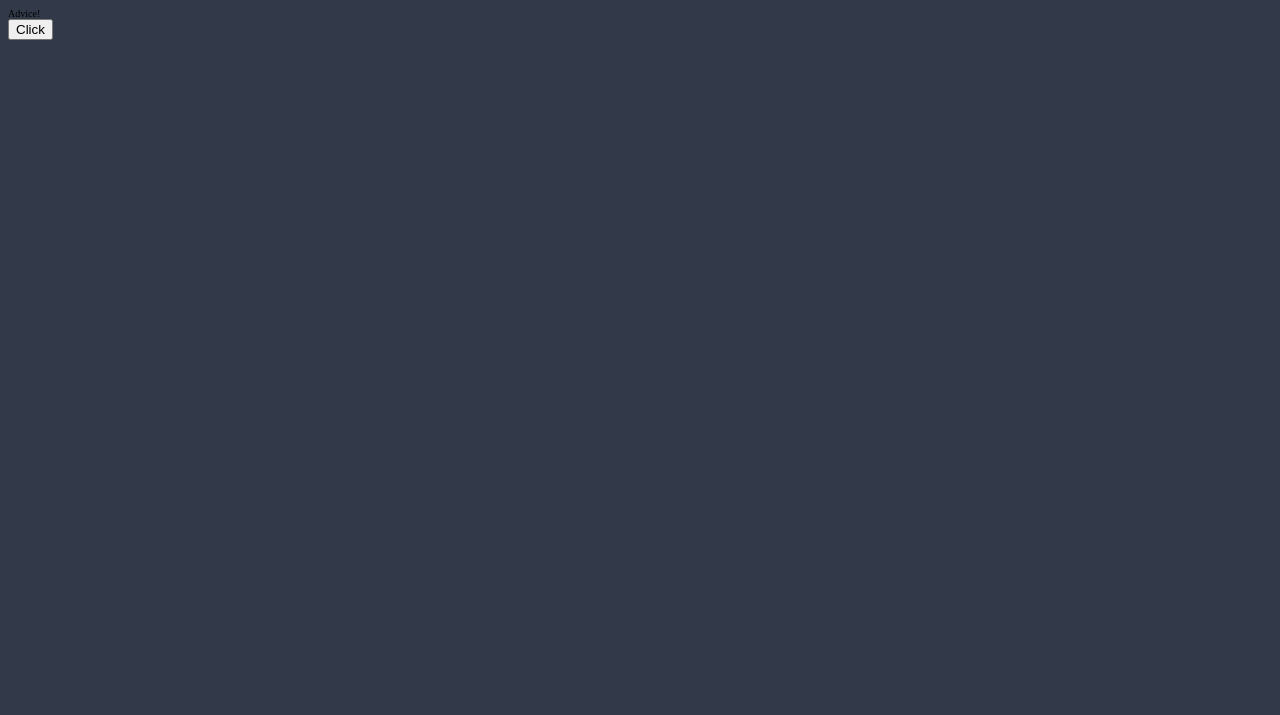
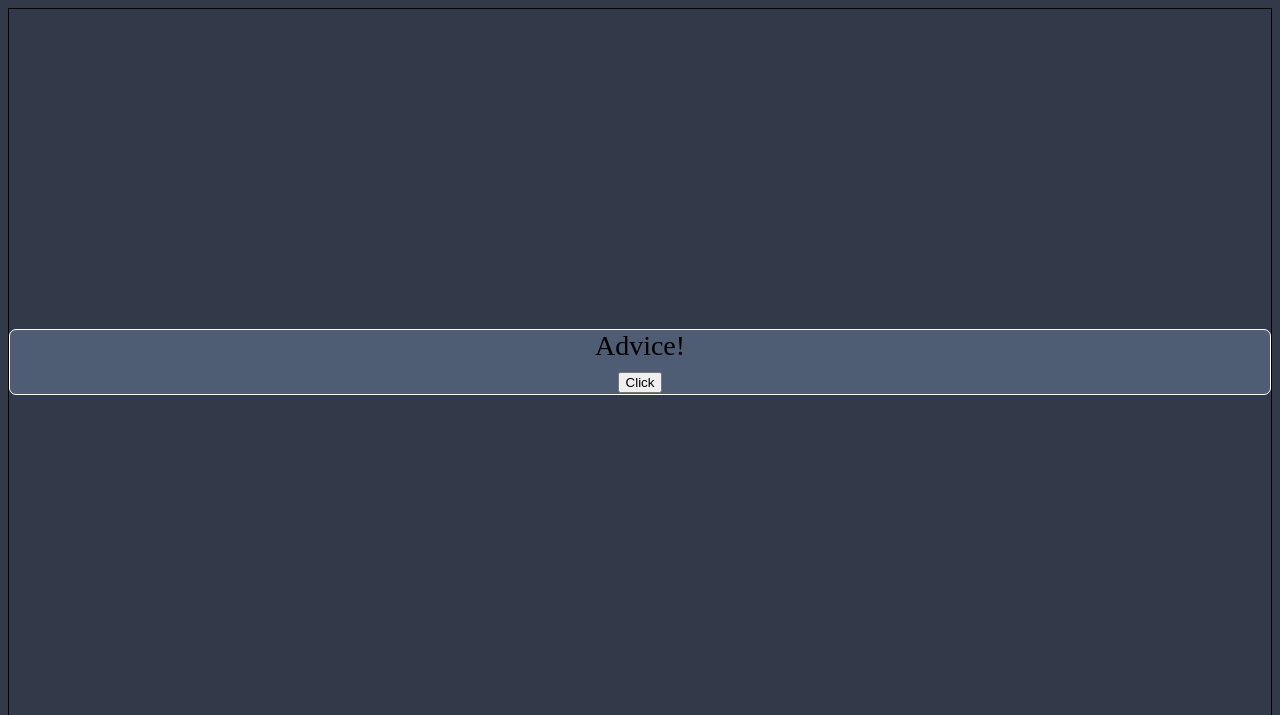
Before and after one commit to tristenseng/daily-affirmations-app, a plain HTML site: page index.html in a window 1280 px wide. Shown: the top 715 px of the page. Drawn offline with Linux system fonts and the light colour scheme.

Commit message:
added basic styling css and containers html

```diff
--- a/css/styles.css
+++ b/css/styles.css
@@ -4,8 +4,9 @@
     --gray-blue: hsl(217, 19%, 38%);
     --dark-gray-blue: hsl(217, 19%, 24%);
     --dark-blue: hsl(218, 23%, 16%);
-    font-size: 10px;
+    font-size: 28px;
 }
+
 @font-face {
     font-family: Manrope;
     src: url(https://fonts.google.com/specimen/Manrope);
@@ -15,8 +16,16 @@ body {
     background-color: var(--dark-gray-blue);
 }
 
+.container {
+    text-align: center;
+    border: 1px solid black;
+}
+
 .wrapper {
-
+    border: 1px solid white;
+    background-color: var(--gray-blue);
+    margin: 40vh 0;
+    border-radius: 7px;
 }
 
 .main-box {
--- a/index.html
+++ b/index.html
@@ -11,9 +11,9 @@
 
   <div class="container">
     <div class="wrapper">
-      <div class="main-box">
+      <section class="main-box">
         Advice!
-      </div>
+      </section>
       <button class="main-button">
         Click
       </button>
```
